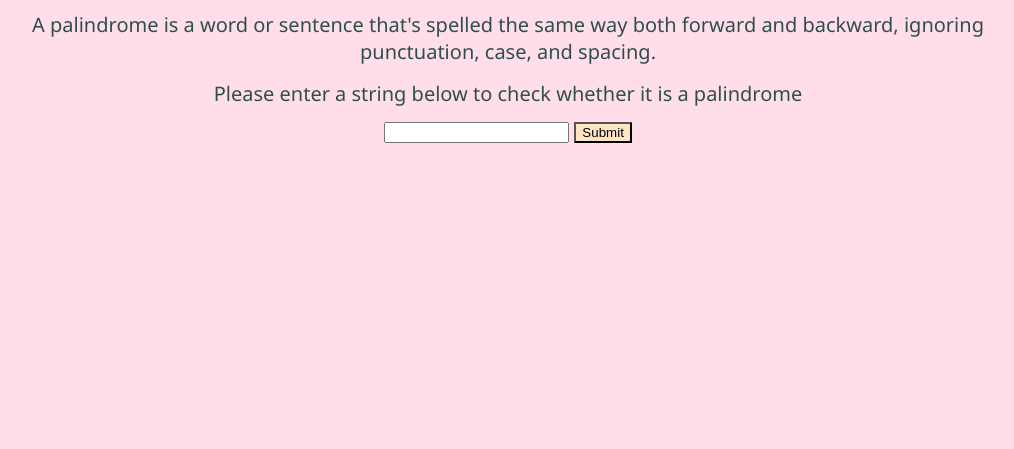
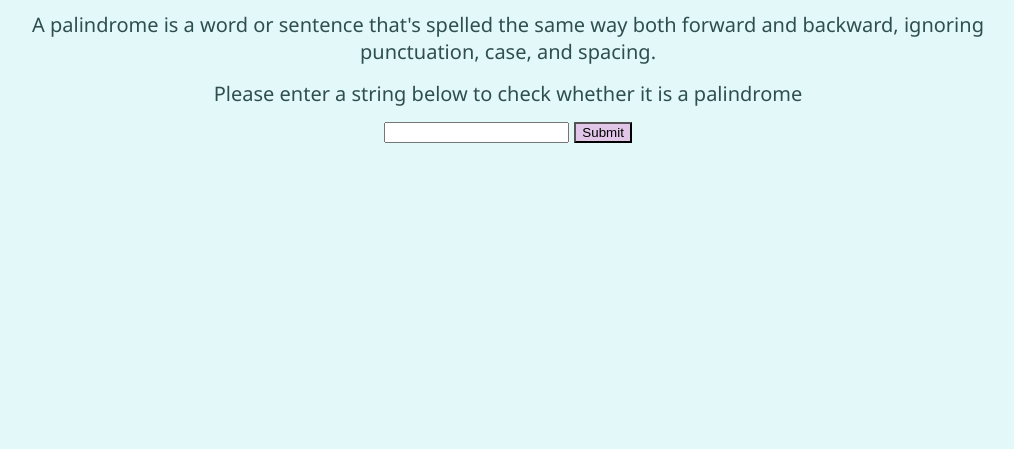
Before and after one commit to txlocnguyen/palindrome-checker, a plain HTML site: page index.html in a window 1280 px wide. Shown: the part 351-800 px from the top of the page, without its empty margins (132-1146 px from the left). Drawn offline with Linux system fonts and the light colour scheme.

Commit message:
change bg color

```diff
--- a/style.css
+++ b/style.css
@@ -4,7 +4,7 @@ body{
     margin: 35vh 0;
     color: darkslategray;
     font-size: 1.25rem;
-    background-color: #FFDEE9;
+    background-color: #E3F8F9
 }
 h1{
     font-weight: bold;
@@ -22,8 +22,8 @@ p{
 }
 #submit{
     cursor: pointer;
-    background-color:bisque;
+    background-color:#E1C6E7;
 }
 #submit:hover{
-    background-color: burlywood;
+    background-color: #C85DE0;
 }
```
